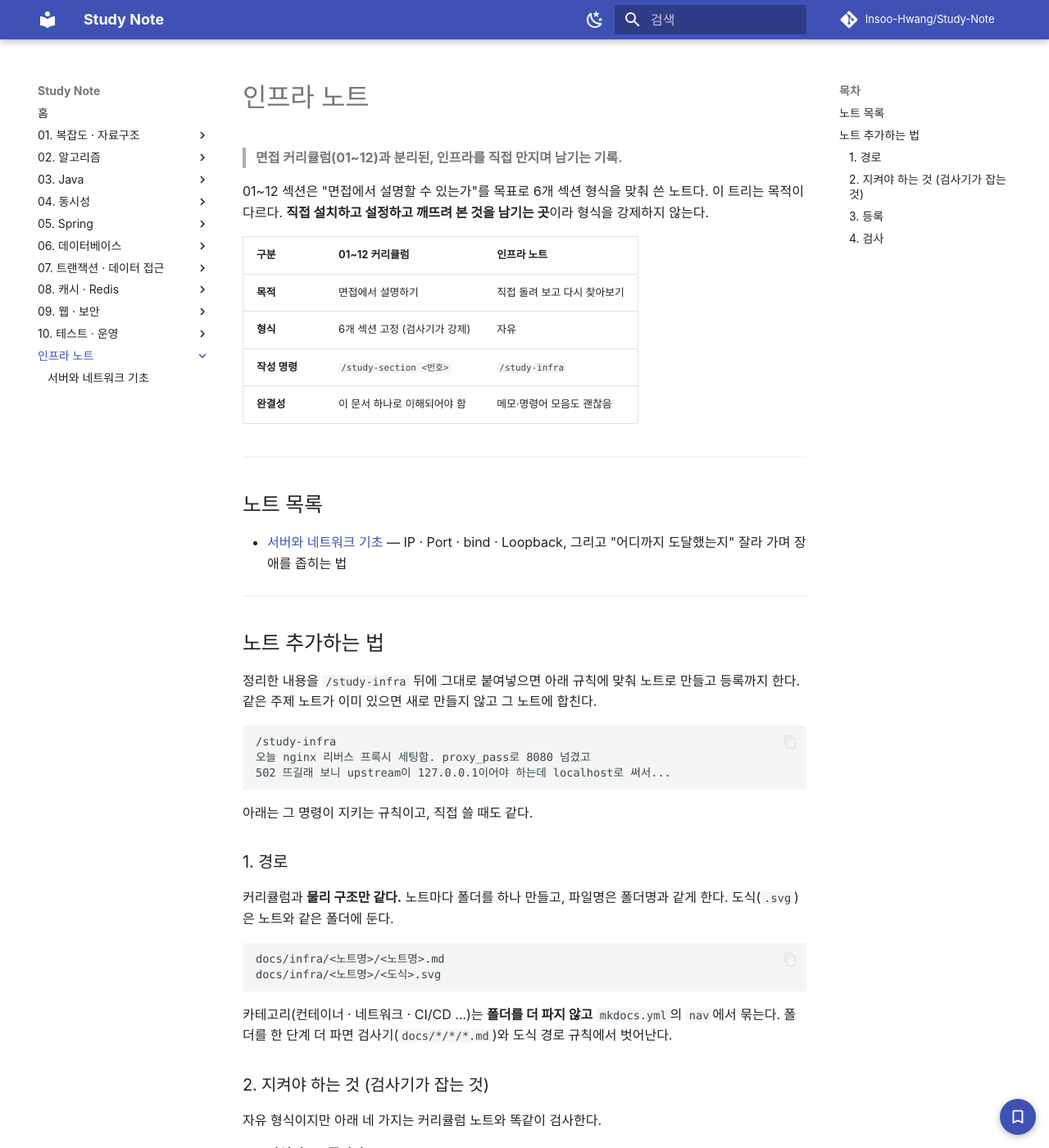
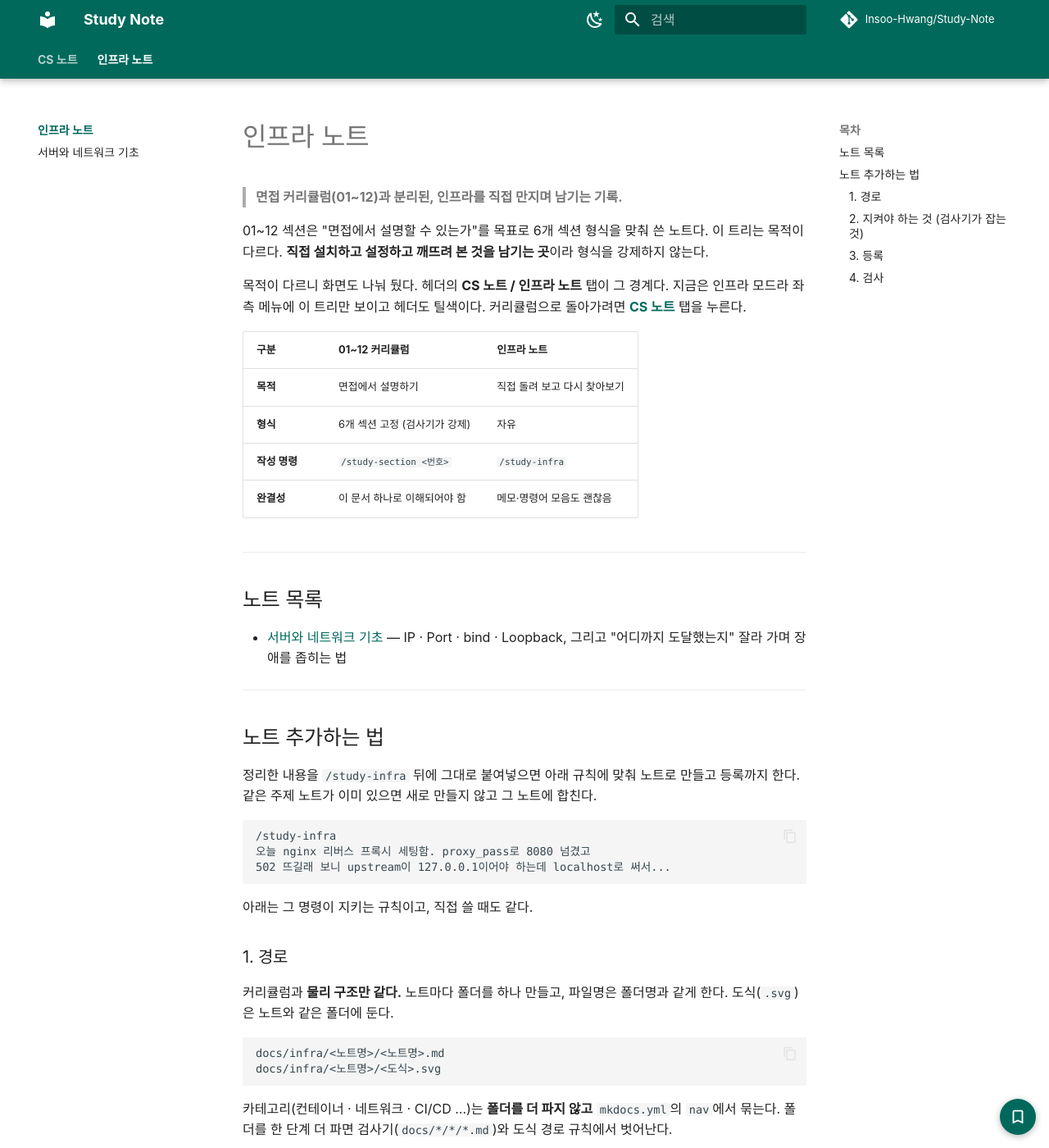
Before and after one commit to Insoo-Hwang/Study-Note, an MkDocs documentation site: the page built from docs/infra/index.md, in a window 1280 px wide and 1400 px high. Shown: the whole window at 82% size. Built offline with MkDocs 1.6.1 and Material for MkDocs 9.7.7, drawn with Linux system fonts in a browser that asks for light colours; comment, search, counter and statistics services are not loaded; some of the changed text lies outside the part shown.

Commit message:
feat: CS 노트 / 인프라 노트를 헤더 탭으로 분리
인프라 트리가 좌측 메뉴 맨 아래 한 줄로 붙어 있어 커리큘럼과 같은
공간에서 섞여 보였다. 두 트리는 목적도 형식도 다른데 화면에서는
구분이 안 됐다.

Material의 navigation.tabs로 최상위 항목을 `CS 노트` / `인프라 노트`
둘로만 두어 헤더 탭 — 즉 모드 전환 버튼 — 이 되게 했다. Material이
사이드바에 md-nav--lifted로 활성 탭의 하위만 그리므로, 탭을 누르면
좌측 메뉴가 그 트리로 통째로 바뀐다.

탭 이름만으로는 지금 어느 쪽인지 눈에 잘 안 들어와서 인프라 모드일
때만 헤더·링크 색을 인디고 → 틸로 바꿨다(mode.css). :has()로 활성
탭을 보는 순수 CSS라 navigation.instant(SPA 이동)에서도 따라온다 —
Material이 [data-md-component=tabs]를 통째로 갈아 끼우기 때문이다.
다크(slate)는 링크 색이 primary와 무관하게 팔레트에 박혀 있어
(indigo면 #5488e8) 따로 잡아 줬다. 책갈피 칩도 같은 변수를 쓰므로
모드를 따라 함께 바뀐다.

mode.css는 책갈피가 쓰던 extra_css 블록에 합쳤다. YAML은 같은 키가
두 번 나오면 뒤엣것이 앞엣것을 통째로 덮어써서, 블록을 나눠 두면
앞 블록의 CSS가 조용히 사라진다. 그 이유를 주석으로 남겼다.

최상위를 셋 이상으로 늘리면 모드 구분도 mode.css의 nth-child(2)도
깨진다. nav 주석과 /study-section · /study-infra 문서에 새 노트를
최상위가 아니라 두 그룹 안쪽에 넣도록 규칙을 적어 뒀다.

Co-Authored-By: Claude Opus 5 <noreply@anthropic.com>

```diff
--- a/docs/infra/index.md
+++ b/docs/infra/index.md
@@ -5,6 +5,10 @@
 01~12 섹션은 "면접에서 설명할 수 있는가"를 목표로 6개 섹션 형식을 맞춰 쓴 노트다.
 이 트리는 목적이 다르다. **직접 설치하고 설정하고 깨뜨려 본 것을 남기는 곳**이라
 형식을 강제하지 않는다.
+
+목적이 다르니 화면도 나눠 뒀다. 헤더의 **CS 노트 / 인프라 노트** 탭이 그 경계다.
+지금은 인프라 모드라 좌측 메뉴에 이 트리만 보이고 헤더도 틸색이다.
+커리큘럼으로 돌아가려면 **[CS 노트](../index.md)** 탭을 누른다.
 
 | 구분 | 01~12 커리큘럼 | 인프라 노트 |
 | -- | -- | -- |
@@ -64,7 +68,9 @@ docs/infra/<노트명>/<도식>.svg
 두 곳에 추가한다.
 
 1. 이 파일(`docs/infra/index.md`)의 노트 목록
-2. `mkdocs.yml`의 `nav` → `인프라 노트` 그룹
+2. `mkdocs.yml`의 `nav` → 최상위 `인프라 노트` 그룹
+   (최상위 항목은 `CS 노트`와 `인프라 노트` 둘뿐이고, 이 둘이 곧 헤더의 탭이다.
+   여기에 항목을 더 만들면 탭이 늘어나 모드 구분이 깨진다.)
 
 `docs/index.md`(커리큘럼 목차)와 `README.md`의 커리큘럼 트리에는 **넣지 않는다.**
 그게 두 트리를 분리해 두는 이유다.
--- /dev/null
+++ b/docs/stylesheets/mode.css
@@ -0,0 +1,40 @@
+/* ─────────────────────────────────────────────────────────────
+ * 모드별 색 (CS 노트 / 인프라 노트)
+ *
+ * 헤더 탭으로 트리를 갈라 놨지만(mkdocs.yml의 navigation.tabs) 탭 이름만으로는
+ * "지금 어느 쪽을 보고 있는지"가 눈에 잘 안 들어온다. 그래서 인프라 모드일 때만
+ * 헤더·링크 색을 인디고 → 틸로 바꾼다. 색이 다르면 탭을 안 봐도 구분된다.
+ *
+ * 판별 방법 — 최상위 탭은 딱 둘이고, 두 번째가 `인프라 노트`다.
+ * 그 탭이 활성(`--active`)일 때만 아래 변수들이 적용된다.
+ * `href`로 판별하지 않는 이유: Material이 탭 링크를 상대 경로(`..`, `./`)로
+ * 뽑기 때문에 페이지마다 값이 달라 선택자로 쓸 수 없다.
+ *
+ * 탭을 세 개 이상으로 늘리면 이 `nth-child(2)`가 틀어진다.
+ * mkdocs.yml의 nav 주석에 최상위 항목을 늘리지 말라고 적어 둔 이유다.
+ *
+ * navigation.instant(SPA 이동)로 페이지를 옮겨도 Material이
+ * `[data-md-component=tabs]` 블록을 통째로 갈아 끼우기 때문에
+ * `--active`가 따라 움직이고, 순수 CSS인 이 규칙도 그때 다시 평가된다.
+ * ───────────────────────────────────────────────────────────── */
+
+body:has(.md-tabs__list > .md-tabs__item:nth-child(2).md-tabs__item--active) {
+  --md-primary-fg-color:        #00695c;
+  --md-primary-fg-color--light: #4db6ac;
+  --md-primary-fg-color--dark:  #004d40;
+  --md-accent-fg-color:         #00897b;
+  --md-typeset-a-color:         #00695c;
+}
+
+/* 다크(slate)는 본문 링크 색을 팔레트가 primary와 무관하게 못 박아 둔다
+   (indigo면 `#5488e8`). 위에서 primary만 바꾸면 링크만 인디고로 남으므로
+   여기서 어두운 배경에 맞는 밝은 틸로 다시 잡는다. */
+body[data-md-color-scheme="slate"]:has(.md-tabs__list > .md-tabs__item:nth-child(2).md-tabs__item--active) {
+  --md-typeset-a-color: #4db6ac;
+}
+
+/* 탭 라벨은 단순한 메뉴가 아니라 모드 이름이라 좀 더 또렷해야 한다.
+   (활성/비활성 대비는 Material이 opacity로 이미 처리한다.) */
+.md-tabs__link {
+  font-weight: 700;
+}
--- a/mkdocs.yml
+++ b/mkdocs.yml
@@ -9,6 +9,8 @@ theme:
   language: ko
   font: false   # 외부(Google) 폰트 대신 시스템 폰트 사용 — 한글 렌더링·로딩 속도에 유리
   features:
+    - navigation.tabs         # 최상위 항목을 헤더의 탭으로 — 'CS 노트' / '인프라 노트' 모드 전환
+    - navigation.tabs.sticky  # 스크롤해도 탭이 헤더에 붙어 있어 언제든 모드를 바꿀 수 있다
     - navigation.instant      # SPA 방식 즉시 로딩
     - navigation.tracking     # 스크롤 시 URL 갱신
     - navigation.top          # 맨 위로 버튼
@@ -38,74 +40,82 @@ theme:
 
 # 좌측 메뉴 구성 — 새 노트를 추가하면 이 목록에 한 줄 추가하면 됩니다.
 #
-# 각 섹션의 첫 줄에 라벨 없이 놓인 `index.md`는 그 섹션의 인덱스 페이지입니다.
-# (theme features의 navigation.indexes) 좌측 메뉴에서 섹션 제목을 누르면
-# 별도 항목 없이 그 섹션의 '한 페이지 요약'이 열립니다.
+# ── 최상위 두 항목이 '모드'다 ──
+# theme features의 navigation.tabs 때문에 최상위 항목(`CS 노트` / `인프라 노트`)은
+# 좌측 메뉴가 아니라 **헤더의 탭**으로 그려집니다. 탭을 누르면 좌측 메뉴가 그 트리로
+# 통째로 바뀌므로, 두 트리가 한 화면에 같이 보이지 않습니다.
+# → 그래서 새 노트는 반드시 두 최상위 항목 중 **하나의 안쪽에** 넣습니다.
+#   최상위에 항목을 하나 더 만들면 탭이 세 개가 되어 모드 구분이 무너집니다.
+#
+# 각 그룹의 첫 줄에 라벨 없이 놓인 `index.md`는 그 그룹의 인덱스 페이지입니다.
+# (theme features의 navigation.indexes) 탭이나 섹션 제목을 누르면 별도 항목 없이
+# 그 그룹의 '한 페이지 요약'이 열립니다.
 # 파일명은 반드시 `index.md`여야 합니다 — Material이 is_index로 판별합니다.
 nav:
-  - 홈: index.md
-  - 01. 복잡도 · 자료구조:
-      - 01-복잡도-자료구조/index.md
-      - 시간 복잡도와 공간 복잡도: 01-복잡도-자료구조/시간-공간-복잡도/시간-공간-복잡도.md
-      - Amortized Analysis: 01-복잡도-자료구조/Amortized-Analysis/Amortized-Analysis.md
-      - 선형 자료구조 비교: 01-복잡도-자료구조/선형-자료구조-비교/선형-자료구조-비교.md
-      - 해시와 트리 비교: 01-복잡도-자료구조/해시-트리-비교/해시-트리-비교.md
-      - Heap과 PriorityQueue: 01-복잡도-자료구조/Heap-PriorityQueue/Heap-PriorityQueue.md
-      - Collection 선택 기준: 01-복잡도-자료구조/Collection-선택-기준/Collection-선택-기준.md
-  - 02. 알고리즘:
-      - 02-알고리즘/index.md
-      - 탐색과 정렬: 02-알고리즘/탐색-정렬/탐색-정렬.md
-      - 구간 처리: 02-알고리즘/구간-처리/구간-처리.md
-      - 그래프 문제 해결: 02-알고리즘/그래프-문제해결/그래프-문제해결.md
-  - 03. Java:
-      - 03-Java/index.md
-      - Java Collection: 03-Java/Java-Collection/Java-Collection.md
-      - equals · hashCode: 03-Java/equals-hashCode/equals-hashCode.md
-      - 객체지향과 SOLID: 03-Java/객체지향-SOLID/객체지향-SOLID.md
-      - Generic · Exception · Stream: 03-Java/Generic-Exception-Stream/Generic-Exception-Stream.md
-      - JVM 메모리와 GC: 03-Java/JVM-메모리-GC/JVM-메모리-GC.md
-  - 04. 동시성:
-      - Thread와 동기화: 04-동시성/Thread-동기화/Thread-동기화.md
-      - Atomic과 Concurrent Collection: 04-동시성/Atomic-Concurrent-Collection/Atomic-Concurrent-Collection.md
-      - ThreadPool과 Deadlock: 04-동시성/ThreadPool-Deadlock/ThreadPool-Deadlock.md
-  - 05. Spring:
-      - IoC · DI와 Bean: 05-Spring/IoC-DI와-Bean/IoC-DI와-Bean.md
-      - AOP · Proxy와 Transactional: 05-Spring/AOP-Proxy-Transactional/AOP-Proxy-Transactional.md
-      - Spring MVC 요청 흐름: 05-Spring/Spring-MVC-요청흐름/Spring-MVC-요청흐름.md
-      - Spring Boot와 예외 처리: 05-Spring/Spring-Boot와-예외처리/Spring-Boot와-예외처리.md
-  - 06. 데이터베이스:
-      - 인덱스와 실행 계획: 06-데이터베이스/인덱스-실행계획/인덱스-실행계획.md
-      - 조인과 페이지네이션: 06-데이터베이스/조인-페이지네이션/조인-페이지네이션.md
-      - 대용량 데이터 분할: 06-데이터베이스/대용량-데이터-분할/대용량-데이터-분할.md
-      - Connection Pool과 쿼리 튜닝: 06-데이터베이스/ConnectionPool과-쿼리튜닝/ConnectionPool과-쿼리튜닝.md
-  - 07. 트랜잭션 · 데이터 접근:
-      - ACID와 격리 수준: 07-트랜잭션-데이터접근/ACID-격리수준/ACID-격리수준.md
-      - MVCC: 07-트랜잭션-데이터접근/MVCC/MVCC.md
-      - 낙관적 락 · 비관적 락: 07-트랜잭션-데이터접근/낙관적-비관적-락/낙관적-비관적-락.md
-      - JDBC · MyBatis · JPA: 07-트랜잭션-데이터접근/JDBC-MyBatis-JPA/JDBC-MyBatis-JPA.md
-  - 08. 캐시 · Redis:
-      - 08-캐시-Redis/index.md
-      - 캐시 전략과 정합성: 08-캐시-Redis/캐시-전략-정합성/캐시-전략-정합성.md
-      - Cache Stampede와 Request Collapsing: 08-캐시-Redis/Cache-Stampede/Cache-Stampede.md
-      - Redis 자료구조와 활용: 08-캐시-Redis/Redis-자료구조/Redis-자료구조.md
-      - 분산 락과 멱등성: 08-캐시-Redis/분산락-멱등성/분산락-멱등성.md
-  - 09. 웹 · 보안:
-      - 09-웹-보안/index.md
-      - HTTP · TCP 네트워크: 09-웹-보안/HTTP-TCP-네트워크/HTTP-TCP-네트워크.md
-      - REST와 API 설계: 09-웹-보안/REST-API-설계/REST-API-설계.md
-      - 쿠키 · 세션 · JWT: 09-웹-보안/쿠키-세션-JWT/쿠키-세션-JWT.md
-      - 인증 · 인가 · CORS · CSRF: 09-웹-보안/인증인가-CORS-CSRF/인증인가-CORS-CSRF.md
-  - 10. 테스트 · 운영:
-      - 10-테스트-운영/index.md
-      - 단위 테스트와 통합 테스트: 10-테스트-운영/단위-통합-테스트/단위-통합-테스트.md
-      - Mock · Spring Test · Testcontainers: 10-테스트-운영/Mock-SpringTest-Testcontainers/Mock-SpringTest-Testcontainers.md
-      - 로그 · 메트릭 · 트레이싱: 10-테스트-운영/로그-메트릭-트레이싱/로그-메트릭-트레이싱.md
-      - 장애 분석과 성능 개선: 10-테스트-운영/장애분석-성능개선/장애분석-성능개선.md
-  # 11-메시징-시스템설계,
-  # 12-경험기반-면접은 노트를 쓰는 시점에 이 자리에 번호 순서대로 추가한다.
+  - CS 노트:
+      - index.md
+      - 01. 복잡도 · 자료구조:
+          - 01-복잡도-자료구조/index.md
+          - 시간 복잡도와 공간 복잡도: 01-복잡도-자료구조/시간-공간-복잡도/시간-공간-복잡도.md
+          - Amortized Analysis: 01-복잡도-자료구조/Amortized-Analysis/Amortized-Analysis.md
+          - 선형 자료구조 비교: 01-복잡도-자료구조/선형-자료구조-비교/선형-자료구조-비교.md
+          - 해시와 트리 비교: 01-복잡도-자료구조/해시-트리-비교/해시-트리-비교.md
+          - Heap과 PriorityQueue: 01-복잡도-자료구조/Heap-PriorityQueue/Heap-PriorityQueue.md
+          - Collection 선택 기준: 01-복잡도-자료구조/Collection-선택-기준/Collection-선택-기준.md
+      - 02. 알고리즘:
+          - 02-알고리즘/index.md
+          - 탐색과 정렬: 02-알고리즘/탐색-정렬/탐색-정렬.md
+          - 구간 처리: 02-알고리즘/구간-처리/구간-처리.md
+          - 그래프 문제 해결: 02-알고리즘/그래프-문제해결/그래프-문제해결.md
+      - 03. Java:
+          - 03-Java/index.md
+          - Java Collection: 03-Java/Java-Collection/Java-Collection.md
+          - equals · hashCode: 03-Java/equals-hashCode/equals-hashCode.md
+          - 객체지향과 SOLID: 03-Java/객체지향-SOLID/객체지향-SOLID.md
+          - Generic · Exception · Stream: 03-Java/Generic-Exception-Stream/Generic-Exception-Stream.md
+          - JVM 메모리와 GC: 03-Java/JVM-메모리-GC/JVM-메모리-GC.md
+      - 04. 동시성:
+          - Thread와 동기화: 04-동시성/Thread-동기화/Thread-동기화.md
+          - Atomic과 Concurrent Collection: 04-동시성/Atomic-Concurrent-Collection/Atomic-Concurrent-Collection.md
+          - ThreadPool과 Deadlock: 04-동시성/ThreadPool-Deadlock/ThreadPool-Deadlock.md
+      - 05. Spring:
+          - IoC · DI와 Bean: 05-Spring/IoC-DI와-Bean/IoC-DI와-Bean.md
+          - AOP · Proxy와 Transactional: 05-Spring/AOP-Proxy-Transactional/AOP-Proxy-Transactional.md
+          - Spring MVC 요청 흐름: 05-Spring/Spring-MVC-요청흐름/Spring-MVC-요청흐름.md
+          - Spring Boot와 예외 처리: 05-Spring/Spring-Boot와-예외처리/Spring-Boot와-예외처리.md
+      - 06. 데이터베이스:
+          - 인덱스와 실행 계획: 06-데이터베이스/인덱스-실행계획/인덱스-실행계획.md
+          - 조인과 페이지네이션: 06-데이터베이스/조인-페이지네이션/조인-페이지네이션.md
+          - 대용량 데이터 분할: 06-데이터베이스/대용량-데이터-분할/대용량-데이터-분할.md
+          - Connection Pool과 쿼리 튜닝: 06-데이터베이스/ConnectionPool과-쿼리튜닝/ConnectionPool과-쿼리튜닝.md
+      - 07. 트랜잭션 · 데이터 접근:
+          - ACID와 격리 수준: 07-트랜잭션-데이터접근/ACID-격리수준/ACID-격리수준.md
+          - MVCC: 07-트랜잭션-데이터접근/MVCC/MVCC.md
+          - 낙관적 락 · 비관적 락: 07-트랜잭션-데이터접근/낙관적-비관적-락/낙관적-비관적-락.md
+          - JDBC · MyBatis · JPA: 07-트랜잭션-데이터접근/JDBC-MyBatis-JPA/JDBC-MyBatis-JPA.md
+      - 08. 캐시 · Redis:
+          - 08-캐시-Redis/index.md
+          - 캐시 전략과 정합성: 08-캐시-Redis/캐시-전략-정합성/캐시-전략-정합성.md
+          - Cache Stampede와 Request Collapsing: 08-캐시-Redis/Cache-Stampede/Cache-Stampede.md
+          - Redis 자료구조와 활용: 08-캐시-Redis/Redis-자료구조/Redis-자료구조.md
+          - 분산 락과 멱등성: 08-캐시-Redis/분산락-멱등성/분산락-멱등성.md
+      - 09. 웹 · 보안:
+          - 09-웹-보안/index.md
+          - HTTP · TCP 네트워크: 09-웹-보안/HTTP-TCP-네트워크/HTTP-TCP-네트워크.md
+          - REST와 API 설계: 09-웹-보안/REST-API-설계/REST-API-설계.md
+          - 쿠키 · 세션 · JWT: 09-웹-보안/쿠키-세션-JWT/쿠키-세션-JWT.md
+          - 인증 · 인가 · CORS · CSRF: 09-웹-보안/인증인가-CORS-CSRF/인증인가-CORS-CSRF.md
+      - 10. 테스트 · 운영:
+          - 10-테스트-운영/index.md
+          - 단위 테스트와 통합 테스트: 10-테스트-운영/단위-통합-테스트/단위-통합-테스트.md
+          - Mock · Spring Test · Testcontainers: 10-테스트-운영/Mock-SpringTest-Testcontainers/Mock-SpringTest-Testcontainers.md
+          - 로그 · 메트릭 · 트레이싱: 10-테스트-운영/로그-메트릭-트레이싱/로그-메트릭-트레이싱.md
+          - 장애 분석과 성능 개선: 10-테스트-운영/장애분석-성능개선/장애분석-성능개선.md
+      # 11-메시징-시스템설계,
+      # 12-경험기반-면접은 노트를 쓰는 시점에 이 자리에 번호 순서대로 추가한다.
   #
   # ── 여기부터는 면접 커리큘럼(01~12) 밖이다 ──
-  # `docs/infra/`는 번호 없는 별도 트리다. 커리큘럼 번호를 이어받지 않으며
+  # `docs/infra/`는 번호 없는 별도 트리이자 별도 탭이다. 커리큘럼 번호를 이어받지 않으며
   # `docs/index.md` 목차와 README 트리에도 넣지 않는다.
   # 카테고리(컨테이너·네트워크·CI/CD 등)가 필요해지면 이 그룹 안에서 중첩해 묶는다.
   - 인프라 노트:
@@ -141,9 +151,13 @@ plugins:
 
 # 책갈피(이어읽기) — 읽던 위치를 브라우저 localStorage에 저장하고 되돌아간다.
 # GitHub Pages에는 서버가 없으므로 저장은 전적으로 브라우저 안에서만 이뤄진다.
+#
+# `extra_css`는 **하나만** 둔다. YAML은 같은 키가 두 번 나오면 뒤엣것이 앞엣것을
+# 통째로 덮어써서, 블록을 나눠 쓰면 앞 블록의 CSS가 조용히 사라진다.
 extra_css:
   - stylesheets/typography.css   # 모바일에서 본문 글씨 확대
   - stylesheets/bookmark.css
+  - stylesheets/mode.css         # 인프라 모드일 때 헤더 색을 바꿔 두 트리를 눈으로 구분한다
 
 extra_javascript:
   - javascripts/bookmark.js
```
Also changed, not shown: .claude/commands/study-infra.md (+5 -2 lines), .claude/commands/study-section.md (+5 -4 lines), README.md (+6 -2 lines), docs/index.md (+5 -0 lines).
